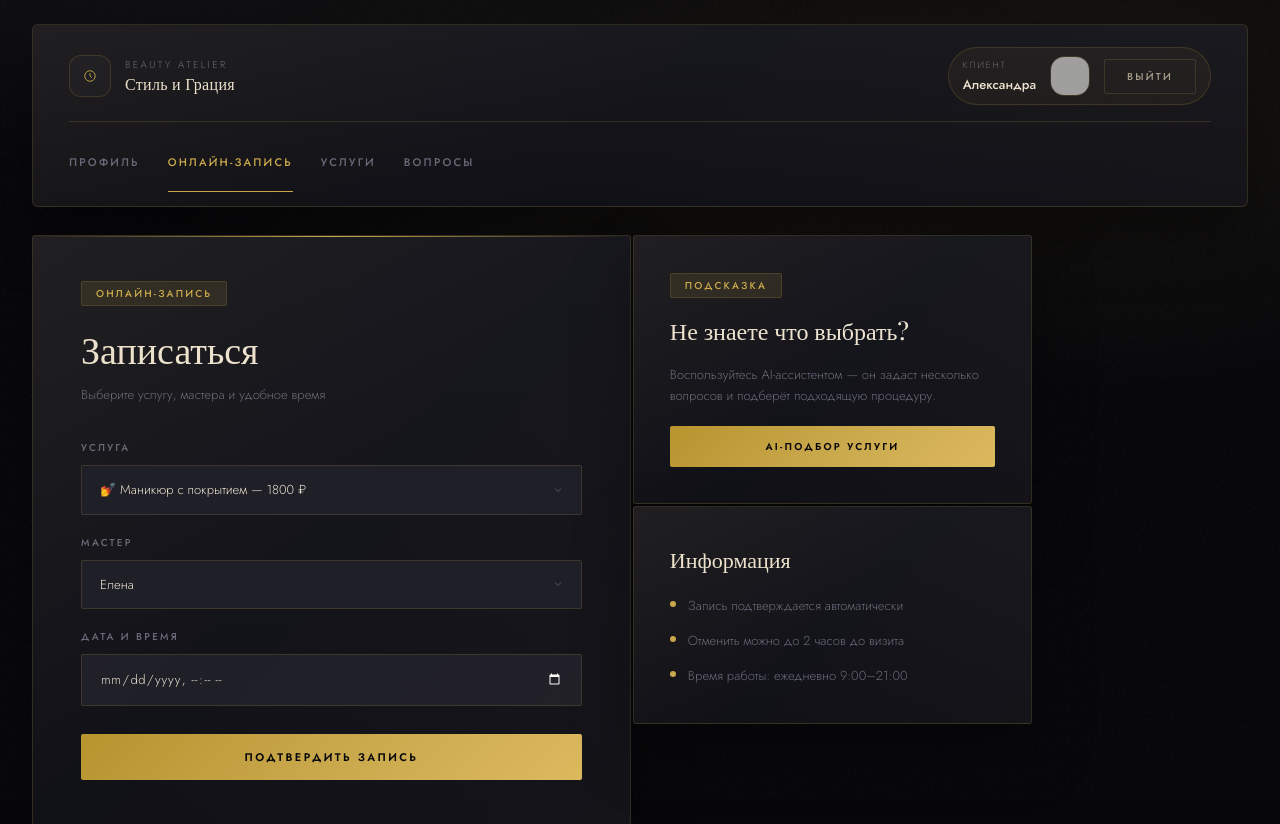
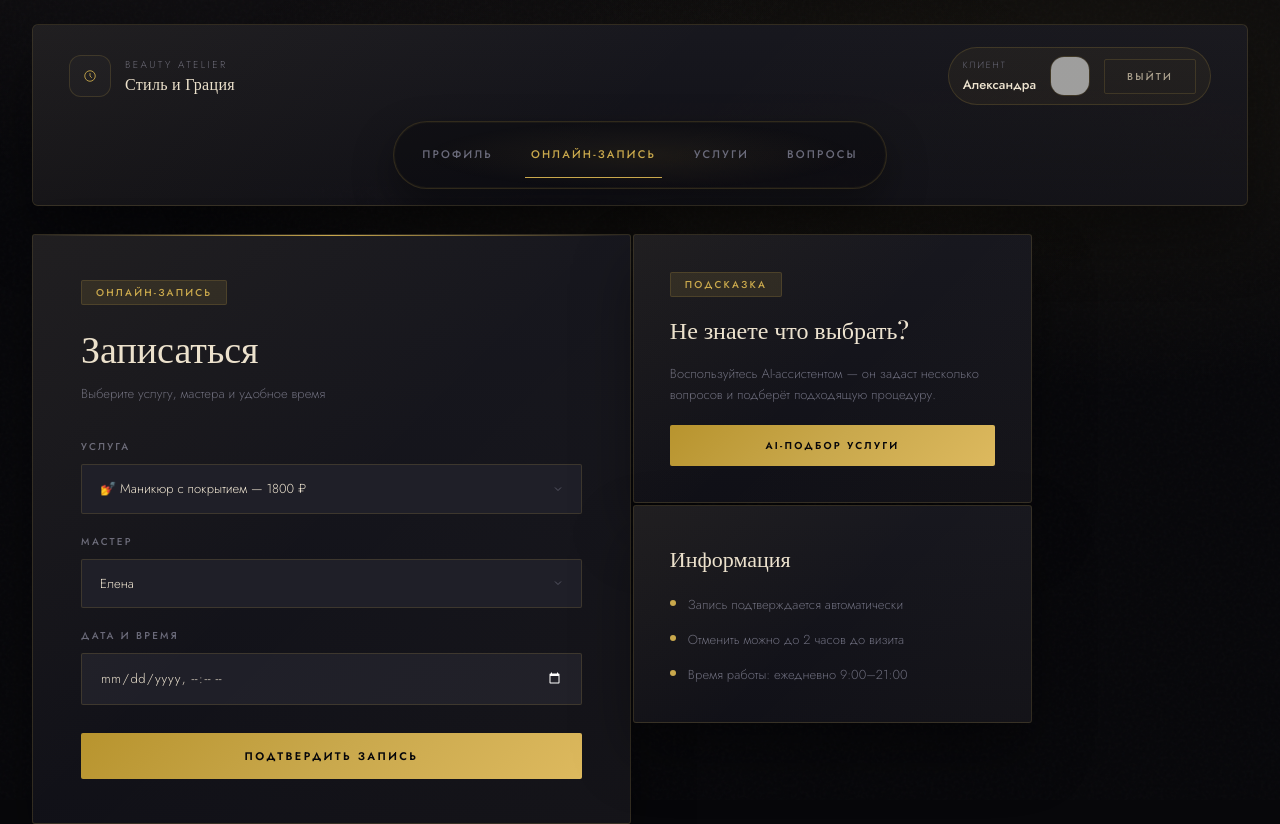
Before and after one commit to ohweraohw1243/aiwork, a Flask app: page /booking in a window 1280 px wide. Shown: the top 824 px of the page. Run offline with Flask 3, Linux system fonts and the light colour scheme; the visitor is signed in with stand-in values (Sample User, id 1); some libraries are stand-ins or nearby versions; some web fonts are replaced; grey boxes are pictures that could not be loaded.

Commit message:
Центрировано меню и усилена визуальная подложка

```diff
--- a/templates/base.html
+++ b/templates/base.html
@@ -234,11 +234,26 @@
         }
         .nav-row {
             display: flex;
-            gap: 28px;
-            margin-top: 16px;
-            padding: 12px 0 6px;
-            border-top: 1px solid var(--border);
+            align-items: center;
+            justify-content: center;
+            gap: 26px;
+            margin: 16px auto 8px;
+            padding: 10px 22px;
+            border: 1px solid var(--border);
+            border-radius: 999px;
+            background: rgba(7,7,10,0.35);
+            box-shadow: inset 0 0 0 1px rgba(201,168,76,0.06), 0 18px 40px rgba(0,0,0,0.35);
             overflow-x: auto;
+            position: relative;
+            width: fit-content;
+        }
+        .nav-row::before {
+            content: '';
+            position: absolute;
+            inset: -8px;
+            border-radius: 999px;
+            background: radial-gradient(ellipse at center, rgba(201,168,76,0.08) 0%, transparent 60%);
+            z-index: 0;
         }
 
         /* ── NAV ── */
@@ -249,10 +264,11 @@
             text-transform: uppercase;
             color: var(--mist);
             transition: color 0.25s;
-            padding: 20px 0;
+            padding: 14px 6px;
             border-bottom: 1px solid transparent;
             transition: all 0.25s ease;
             position: relative;
+            z-index: 1;
         }
         .nav-link:hover { color: var(--cream); }
         .nav-link.active {
```
